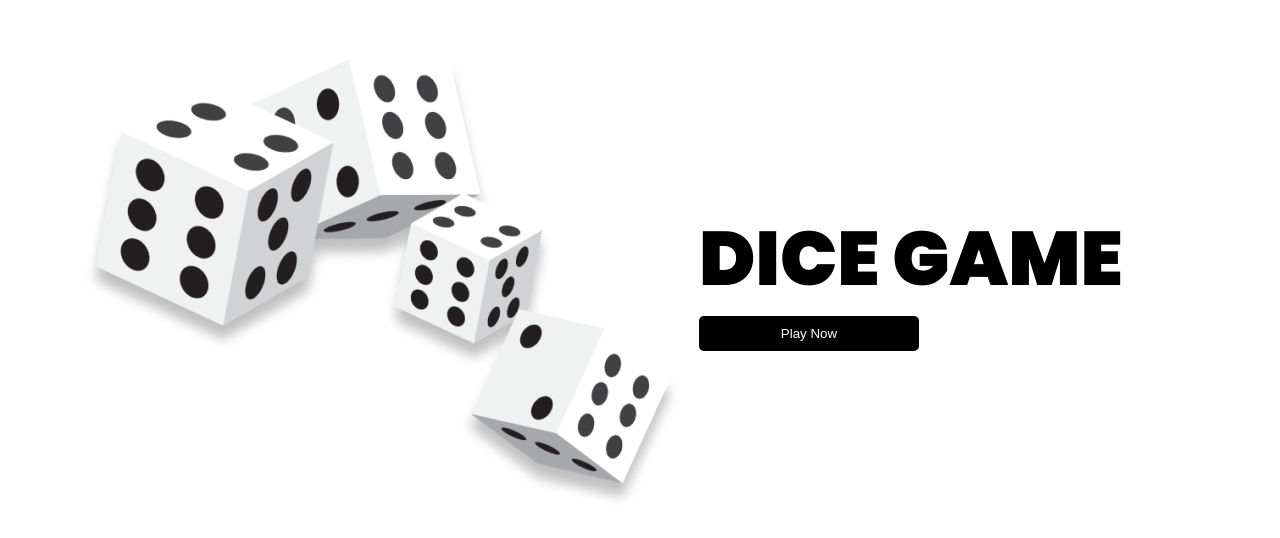
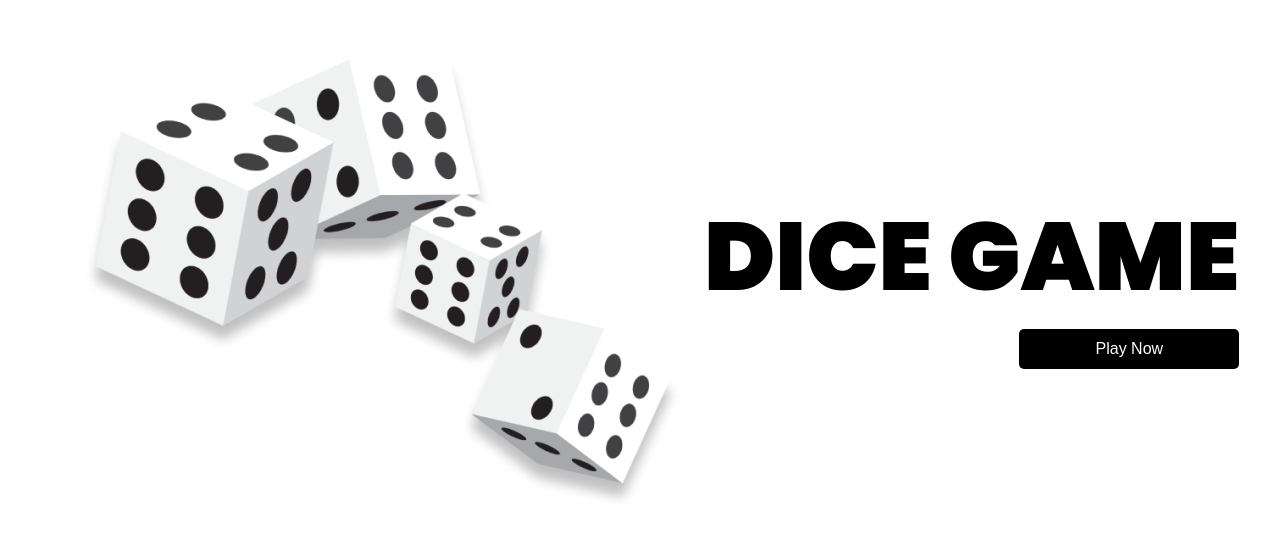
Before and after one commit to pratikcodes777/React-Projects, a React (Vite) app in the folder project-3/: page / in a window 1280 px wide. Shown: the part 124-662 px from the top of the page. Built offline with nearby package versions, Linux system fonts and the light colour scheme.

Commit message:
Home component completed

```diff
--- a/project-3/src/components/StartGame.jsx
+++ b/project-3/src/components/StartGame.jsx
@@ -8,8 +8,8 @@ const StartGame = () => {
             </div>
 
 
-            <div>
-                <Heading>DICE GAME</Heading>
+            <div className="container">
+                <h1>DICE GAME</h1>
                 <Button>Play Now</Button>
 
             </div>
@@ -25,17 +25,27 @@ const Container = styled.div`
     margin: 0 auto;
     height: 100vh;
     align-items: center;
+    gap: 5px;
+
+    .container{
+        display: flex;
+        flex-direction: column;
+
+        h1{
+            color: #000;
+            font-family: "Poppins", sans-serif;
+            font-size: 96px;
+            font-weight: 700;
+            white-space: nowrap;
+
+        }
+        Button {
+        align-self: flex-end;
+    }
+    }
 
 `
 
-const Heading = styled.h1`
-    color: #000;
-    font-family: "Poppins", sans-serif;
-    font-size: 76px;
-    font-style: normal;
-    font-weight: 700;
-    line-height: normal;
-`
 
 const Button = styled.button`
     min-width: 220px;
@@ -44,4 +54,16 @@ const Button = styled.button`
     background: #000;
     color: white;
     border: none;
+    font-size: 16px;
+    border: 1px solid transparent;
+    transition: 0.4s background ease-in;
+    cursor: pointer;
+
+
+    &:hover{
+        background-color: white;
+        border: 1px solid black;
+        color: black;
+        transition: 0.3s background ease-in;
+    }
 `
```
